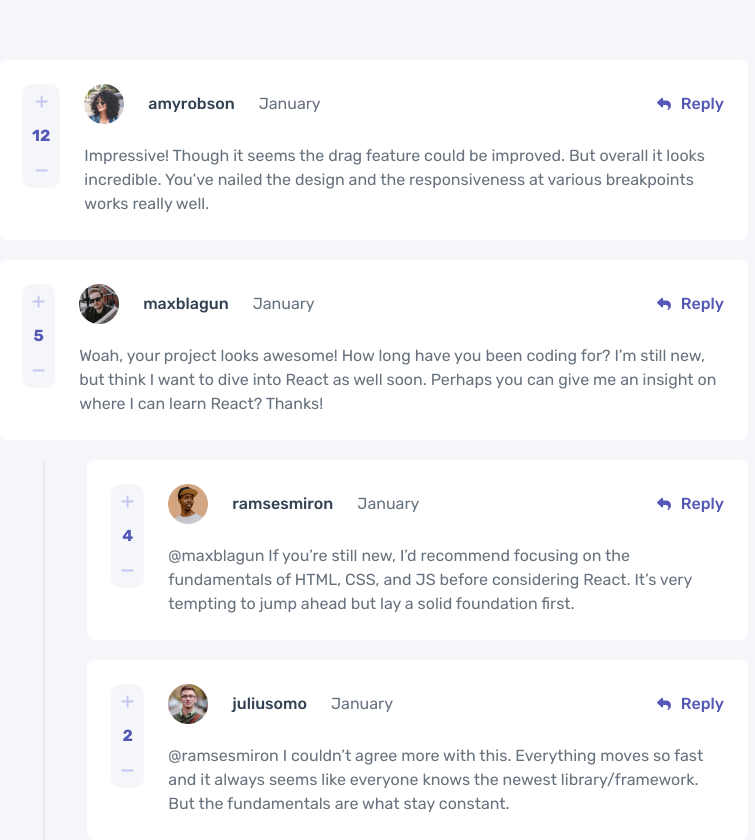
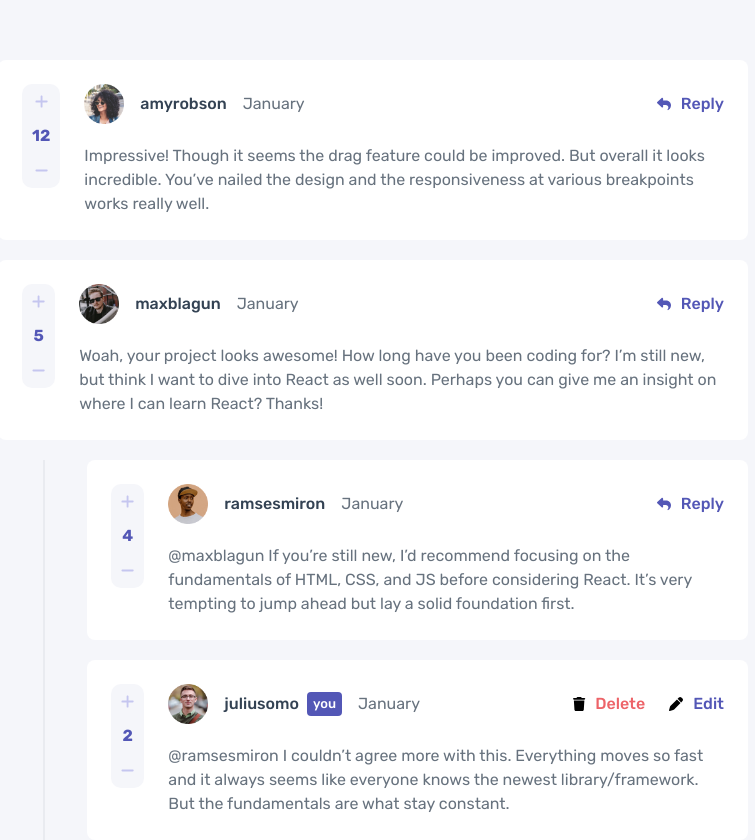
Before and after one commit to Leonardo-G/front-mentor-comments, a Next.js app: page / in a window 1280 px wide. Shown: the whole page, without its empty margins (267-1022 px from the left). Built offline with nearby package versions, Linux system fonts and the light colour scheme.

Commit message:
edit user design

```diff
--- a/components/comments/Comment.tsx
+++ b/components/comments/Comment.tsx
@@ -1,6 +1,6 @@
 import React, { FC, useState } from 'react'
 
-import { faPlus, faMinus, faReply } from '@fortawesome/free-solid-svg-icons'
+import { faPlus, faMinus, faReply, faTrash, faPen } from '@fortawesome/free-solid-svg-icons'
 import { FontAwesomeIcon } from '@fortawesome/react-fontawesome'
 
 import { ImageCircle } from '../image/ImageCircle';
@@ -41,18 +41,41 @@ export const Comment: FC<IComment | IReply> = ({ comment, date, idUser, rate, id
                     </Background>
                     <FlexColumn>
                         <FlexRow center between>
-                            <FlexRow center>
+                            <FlexRow center gap={ 16 }>
                                 <ImageCircle src={ user.urlImage }/>
+                                <FlexRow gap={ 8 } center>
                                     <Text color='#334253' weight={ 500 }>{ user.user }</Text>
+                                    {
+                                        idUser === 4 &&
+                                        <Background color='#5357B6' paddingX={ 6 } radius={ 4 }>
+                                            <Text weight={ 500 } size={ 13 } color='#fff'>you</Text>
+                                        </Background>
+                                    }
+                                </FlexRow>
                                 <Text>{ new Date(date).toLocaleString( "en-AR", { month: "long" }) }</Text>
                             </FlexRow>
 
+                            {
+                                idUser !== 4
+                                ?
                                     <Box>
                                         <Icon color='#5357B6' size={ 14 } flex hover='#C5C6EF'>
                                             <FontAwesomeIcon icon={ faReply } />
                                             <Text className='text' color='#5357B6' weight={ 500 }>Reply</Text>
                                         </Icon>
                                     </Box>
+                                :
+                                <FlexRow gap={ 24 }>
+                                    <Icon color='#5357B6' size={ 14 } flex hover='#C5C6EF'>
+                                        <FontAwesomeIcon icon={ faTrash } color="#000"/>
+                                        <Text className='text' color='#ED6368' weight={ 500 }>Delete</Text>
+                                    </Icon>
+                                    <Icon color='#5357B6' size={ 14 } flex hover='#C5C6EF'>
+                                        <FontAwesomeIcon icon={ faPen } color="#000"/>
+                                        <Text className='text' color='#5357B6' weight={ 500 }>Edit</Text>
+                                    </Icon>
+                                </FlexRow>
+                            }
                         </FlexRow>
                         <Text>{ comment }</Text>
                     </FlexColumn>
--- a/styled/globals/globals.ts
+++ b/styled/globals/globals.ts
@@ -9,9 +9,9 @@ export const BackgroundLite = styled.div`
 `
 
 export const Background = styled.div`
-    background: ${ ({ color }) => color ? color: "#fff" };
-    border-radius: 10px;
-    padding: ${ ({ padding }: { padding?: number }) => padding ? `${ padding }px` : "0px" };
+    background: ${ ({ color }: { color?: string, radius?: number, padding?: number, paddingX?: number }) => color ? color: "#fff" };
+    border-radius: ${ ({ radius } ) => radius ? `${ radius }px` : "10px" };
+    padding: ${ ({ padding, paddingX }) => padding ? `${ padding }px` : paddingX ? `0px ${ paddingX }px` : "0px" };
     height: 100%;
 `
 
@@ -59,8 +59,8 @@ export const FlexColumn = styled.div`
 ///////////// TEXTOS ////////////////
 export const Text = styled.div`
     font-style: normal;
-    font-weight: ${ ({ weight }: { weight?: 400 | 500 | 700 }) => weight ? weight : 400 };
-    font-size: 16px;
+    font-weight: ${ ({ weight }: { weight?: 400 | 500 | 700, size?: number }) => weight ? weight : 400 };
+    font-size: ${ ({ size }: { size?: number }) => size ? `${ size }px` : "16px" };
     line-height: 24px;
     color: ${ ({ color }) => color ? color : "#67727E"};
 `
```
Also changed, not shown: 1 other file (tests, documents, lock files or other folders). Lines whose indentation alone changed are shown as unchanged.
